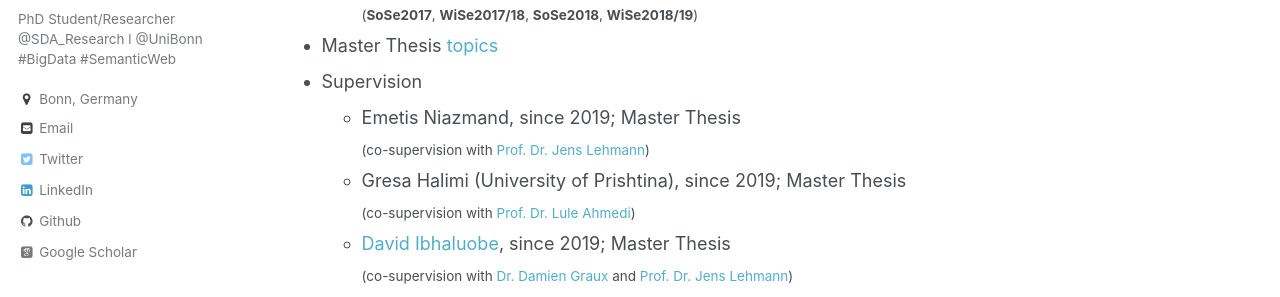
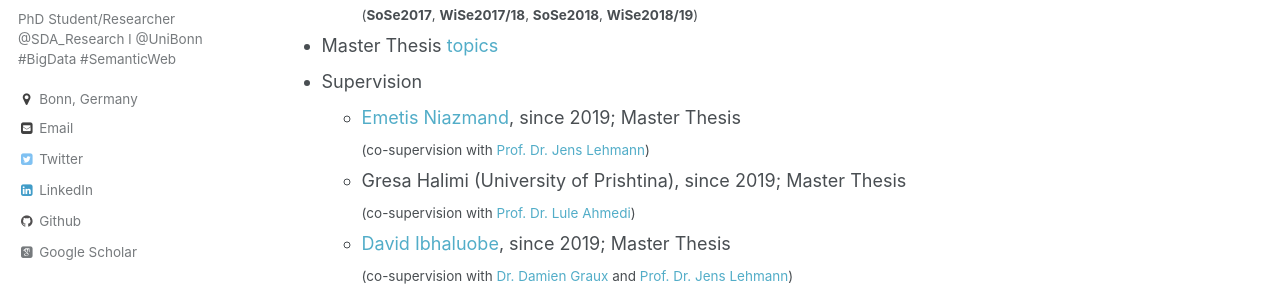
Before and after one commit to GezimSejdiu/gezimsejdiu.github.io, a Jekyll site: the page built from _pages/teaching.md, in a window 1280 px wide and 900 px high. Shown: the part 326-623 px from the top of the window. Built offline with Jekyll 4.4.1, drawn with Linux system fonts in a browser that asks for light colours; some web fonts are replaced; part of the change alters nothing that is shown.

```diff
--- a/_pages/teaching.md
+++ b/_pages/teaching.md
@@ -10,7 +10,7 @@ author_profile: true
   (**SoSe2017**, **WiSe2017/18**, **SoSe2018**, **WiSe2018/19**)
 * Master Thesis [topics](http://sda.cs.uni-bonn.de/teaching/thesis-announcements/)
 * Supervision
-  * Emetis Niazmand, since 2019; Master Thesis <br />
+  * [Emetis Niazmand](https://github.com/ENiaz), since 2019; Master Thesis <br />
   <sub>(co-supervision with [Prof. Dr. Jens Lehmann](http://sda.cs.uni-bonn.de/people/prof-dr-jens-lehmann/))
   * Gresa Halimi (University of Prishtina), since 2019; Master Thesis <br />
   <sub>(co-supervision with [Prof. Dr. Lule Ahmedi](http://luleahmedi.uni-pr.edu/))
```
